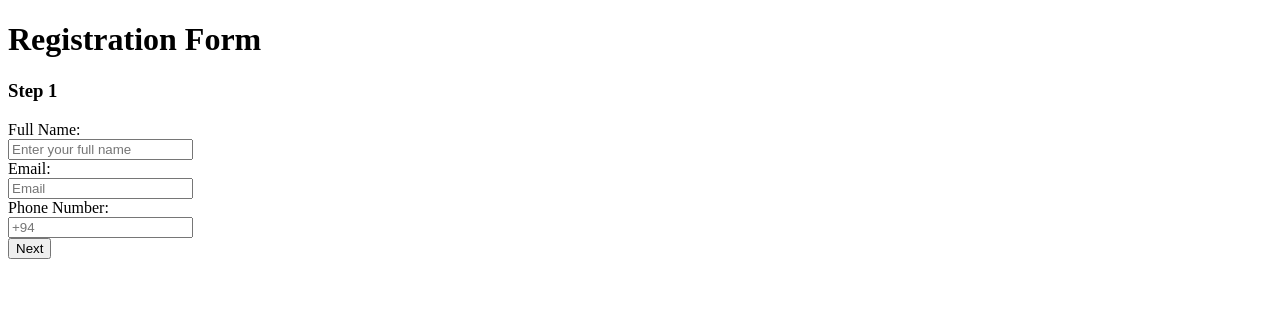
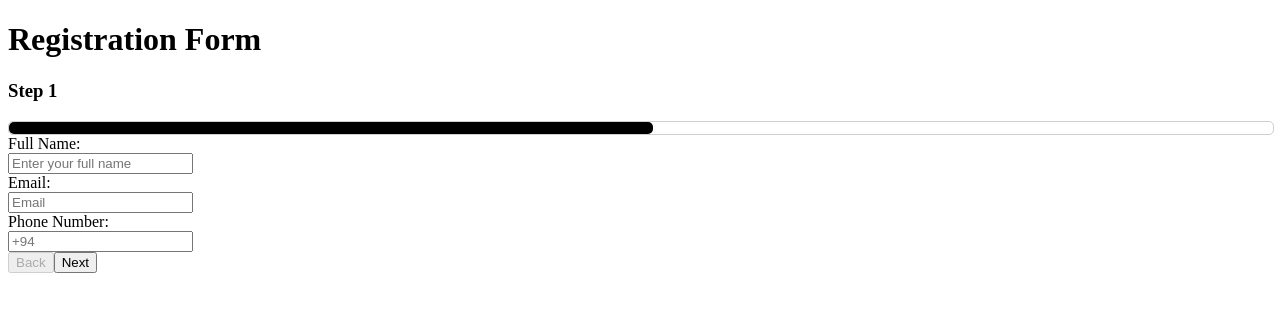
Before and after one commit to ChathurK/Multi-Step-Registration-Form, a React (Vite) app in the folder registration-form/: page / in a window 1280 px wide. Shown: the top 312 px of the page. Built offline with nearby package versions, Linux system fonts and the light colour scheme.

Commit message:
Add StepIndicator component and integrate it into RegistrationForm

```diff
--- /dev/null
+++ b/registration-form/src/components/StepIndicator.jsx
@@ -0,0 +1,16 @@
+import React from 'react'
+import styles from './StepIndicator.module.css'
+import { useRegistration } from '../context/RegistrationContext'
+
+function StepIndicator() {
+
+    const { currentStep } = useRegistration();
+
+    return (
+        <div className={styles.stepIndicatorBorder}>
+            <div className={currentStep === 1 ? styles.step1Indicator : styles.step2Indicator} />
+        </div>
+    )
+}
+
+export default StepIndicator
--- /dev/null
+++ b/registration-form/src/components/StepIndicator.module.css
@@ -0,0 +1,19 @@
+.stepIndicatorBorder{
+    border: 1px solid #52525247;
+    border-radius: 5px;
+    width: 100%;
+}
+
+.step1Indicator{
+    border: 6px solid #000000   ;
+    border-radius: 5px;
+    max-width: 50%;
+    transition: 1000ms ease-out ;
+}
+
+.step2Indicator{
+    border: 6px solid #000000   ;
+    border-radius: 5px;
+    max-width: 100%;
+    transition: 1000ms ease-out ;
+}
--- a/registration-form/src/pages/RegistrationForm.jsx
+++ b/registration-form/src/pages/RegistrationForm.jsx
@@ -1,6 +1,7 @@
 import React from 'react'
 import { useRegistration } from '../context/RegistrationContext'
 import { step1Validation, step2Validation } from '../utils/validation';
+import StepIndicator from '../components/StepIndicator';
 
 const RegistrationForm = () => {
     const { currentStep, setCurrentStep, formData, updateFormData, errors, setErrors } = useRegistration();
@@ -45,10 +46,17 @@ const RegistrationForm = () => {
         }
     }
 
+    const handleClickBack = (event) => {
+        event.preventDefault();
+
+        setCurrentStep(1);
+    };
+
     return (
         <div>
             <div>
                 <h3>Step {currentStep}</h3>
+                <StepIndicator />
 
 
                 <form>
@@ -125,7 +133,10 @@ const RegistrationForm = () => {
 
                     )}
 
-                    <button onClick={handleClick}>{currentStep === 1 ? 'Next' : 'Submit'}</button>
+                    <div>
+                        <button type="button" onClick={handleClickBack} disabled={currentStep === 1}>Back</button>
+                        <button onClick={handleClick}>{currentStep === 1 ? 'Next' : 'Submit'}</button>
+                    </div>
 
                 </form>
             </div>
```
